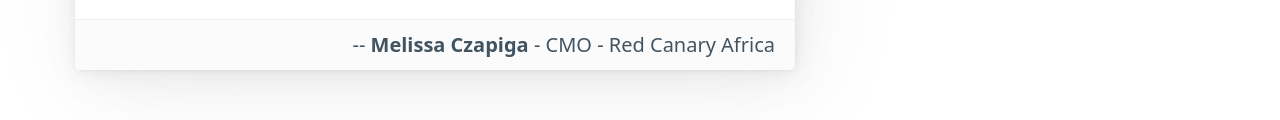
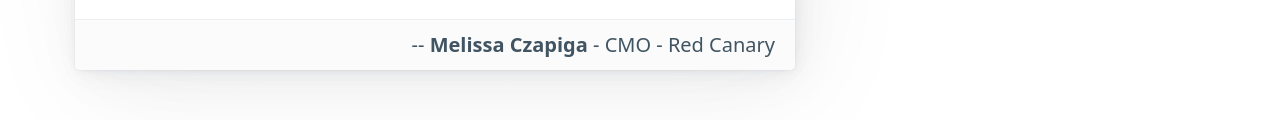
Before and after one commit to lingthio/lingthio.com, a plain HTML site: page docs/index.html in a window 1280 px wide. Shown: the part 1470-1590 px from the top of the page. Drawn offline with nearby package versions, Linux system fonts and the light colour scheme.

Commit message:
Remove 'Africa' from footer in testimonials

```diff
--- a/docs/index.html
+++ b/docs/index.html
@@ -64,8 +64,7 @@
                     progress, something I lacked with other coaches."
                 </i>
                 <footer style="text-align: right">
-                    -- <b>Dr. Lillian Musila</b> - Director of Research - WRAIR
-                    Africa
+                    -- <b>Dr. Lillian Musila</b> - Director of Research - WRAIR Africa
                 </footer>
             </article>
 
@@ -98,7 +97,6 @@
                 </i>
                 <footer style="text-align: right">
                     -- <b>Melissa Czapiga</b> - CMO - Red Canary
-                    Africa
                 </footer>
             </article>
 
```
